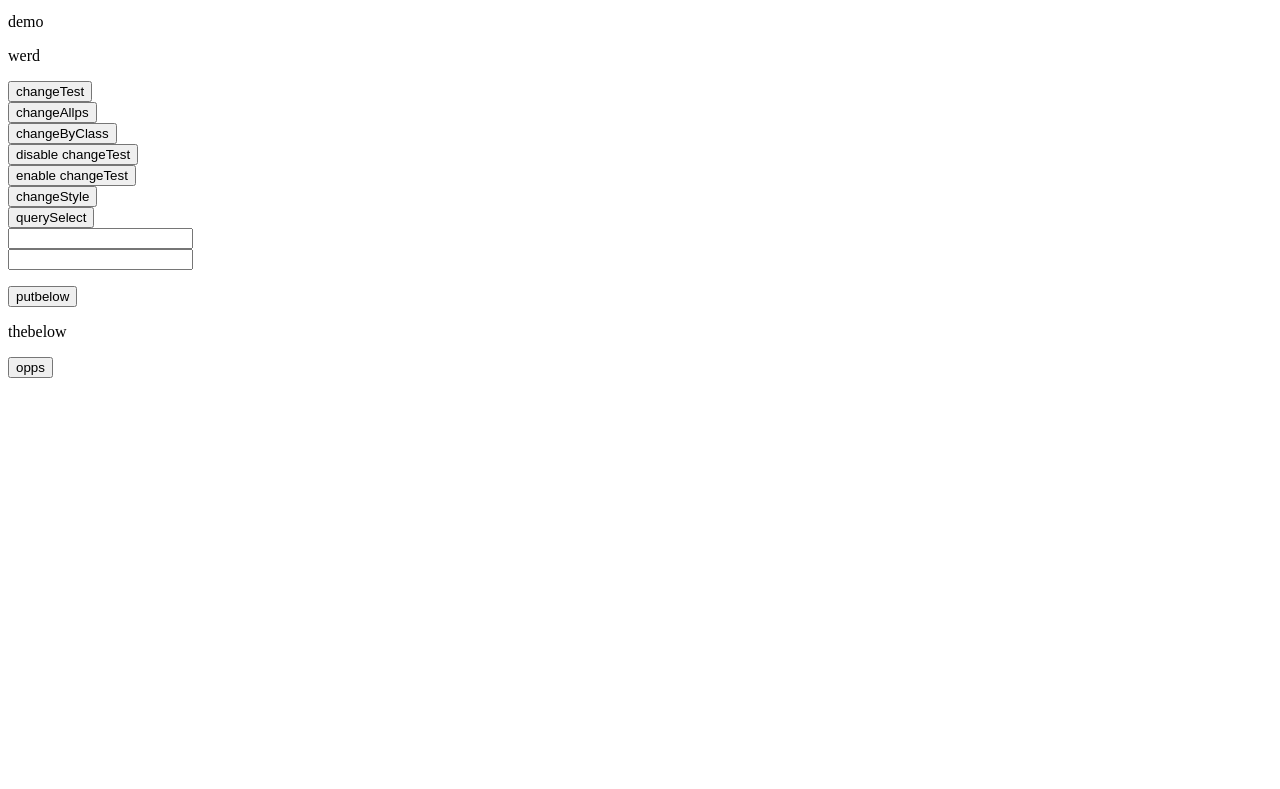
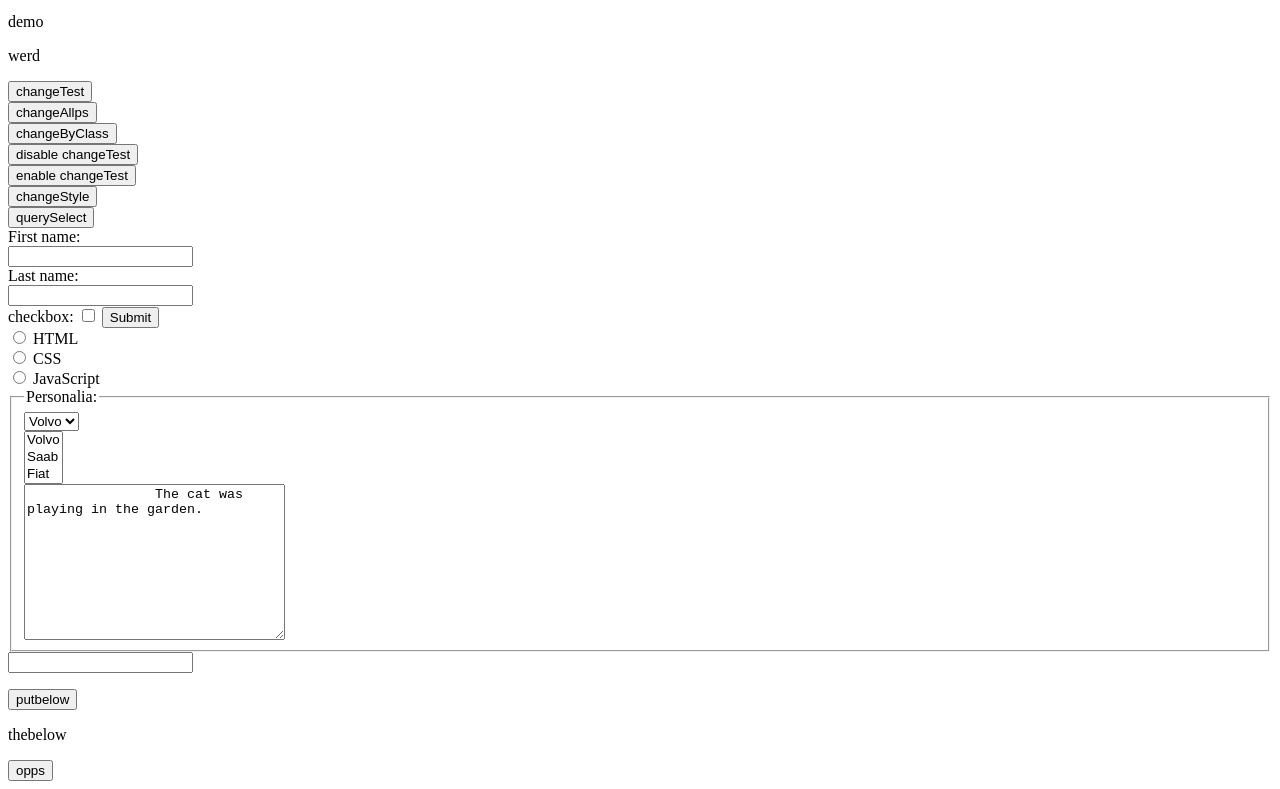
Before and after one commit to mikethemerchant/JavaScriptPlay, a plain HTML site: page JavaScript/DOM/theTree.html in a window 1280 px wide. Shown: the part 119-908 px from the top of the page. Before the commit the page ends 800 px from the top, so only its background shows below. Drawn offline with Linux system fonts and the light colour scheme.

Commit message:
play with some input tags

```diff
--- a/JavaScript/DOM/theTree.html
+++ b/JavaScript/DOM/theTree.html
@@ -21,8 +21,61 @@
 <script src="scripts.js"></script>
 
 <form id="inputForm">
+    <label for="fname">First name:</label><br>
     <input type="text" name="fname"><br>
-    <input type="text" name="lname">
+    <label for="lname">Last name:</label><br>
+    <input type="text" name="lname"><br>
+    <label for="checkbox">checkbox:</label>
+    <input type="checkbox" name="checkbox">
+    <input type="submit" name="submit">
+
+    <div>
+        <input type="radio" id="html" name="fav_language" value="HTML">
+        <label for="html">HTML</label><br>
+        <input type="radio" id="css" name="fav_language" value="CSS">
+        <label for="css">CSS</label><br>
+        <input type="radio" id="javascript" name="fav_language" value="JavaScript">
+        <label for="javascript">JavaScript</label>
+    </div>
+
+    <fieldset>
+        <legend>Personalia:</legend>
+        <div>
+            <select id="cars" name="cars">
+                <option value="volvo">Volvo</option>
+                <option value="saab">Saab</option>
+                <option value="fiat">Fiat</option>
+                <option value="audi">Audi</option>
+              </select>
+        </div>
+
+        <div>
+            <select id="cars" name="cars" size="3">
+                <option value="volvo">Volvo</option>
+                <option value="saab">Saab</option>
+                <option value="fiat">Fiat</option>
+                <option value="audi">Audi</option>
+              </select>
+        </div>
+
+        <div>
+            <textarea name="message" rows="10" cols="30">
+                The cat was playing in the garden.
+                </textarea>
+        </div>
+
+      </fieldset>
+
+
+
+      <input list="browsers">
+      <datalist id="browsers">
+        <option value="Internet Explorer">
+        <option value="Firefox">
+        <option value="Chrome">
+        <option value="Opera">
+        <option value="Safari">
+      </datalist>
 </form>
 <button onClick="putBelow()">putbelow</button>
 <p id="below">thebelow</p>
```
Also changed, not shown: HTML/Sunday.html (+3 -1 lines).
